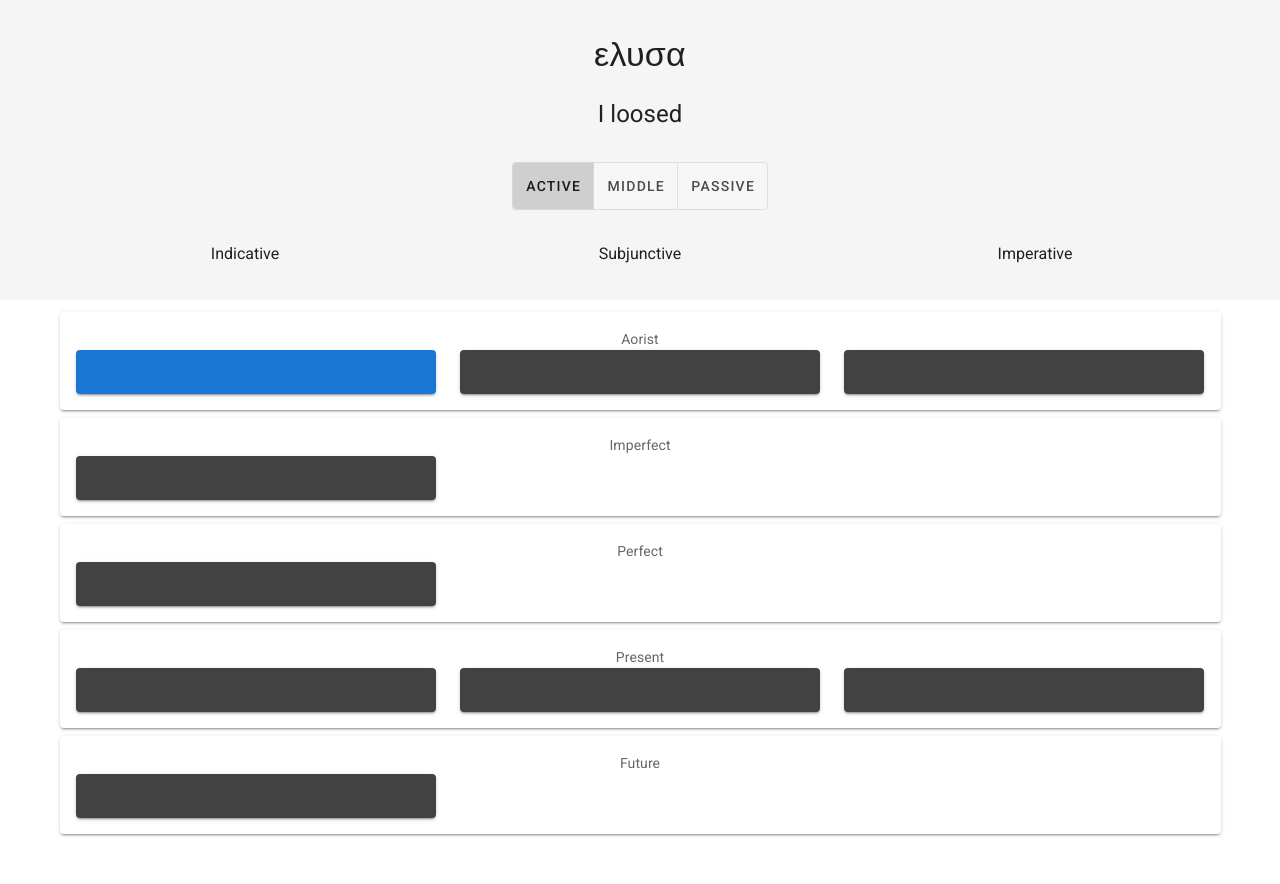
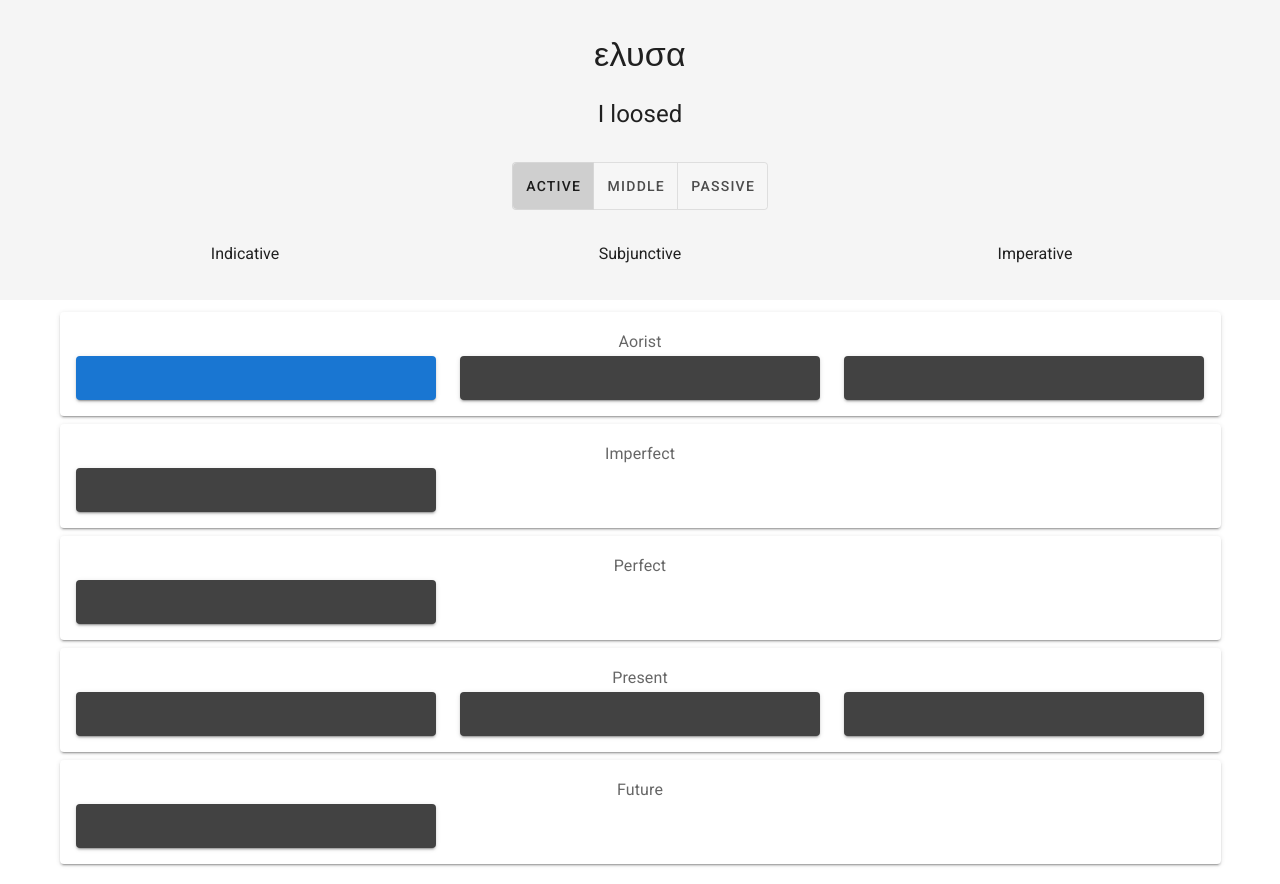
Before and after one commit to dreblen/koine-verbviz, a Vue app: page / in a window 1280 px wide. Before the commit the page ends 854 px from the top, so only its background shows below. Built offline with nearby package versions, Linux system fonts and the light colour scheme.

Commit message:
Design - Tense Text
Increased the font size for the tense name so it’s easier to see.

```diff
--- a/src/views/Home.vue
+++ b/src/views/Home.vue
@@ -24,7 +24,7 @@
       <v-col>
         <v-item-group mandatory>
           <v-card v-for="tense in tenses" :key="tense" class="mb-2">
-            <v-card-text class="text-center">
+            <v-card-text class="text-center subtitle-1">
               {{ tense }}
               <v-row>
                 <v-col v-for="mood in allowedMoods" :key="mood">
```
